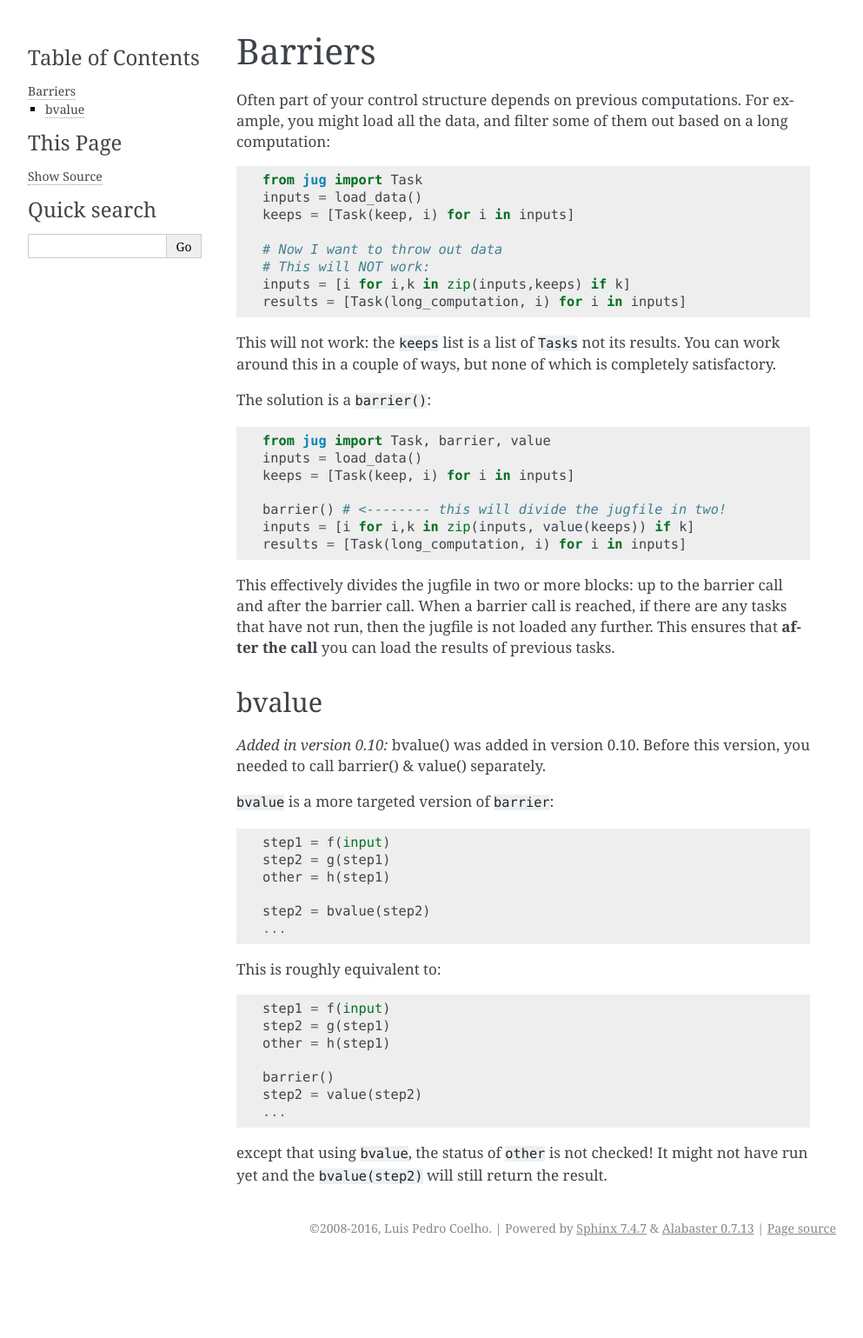
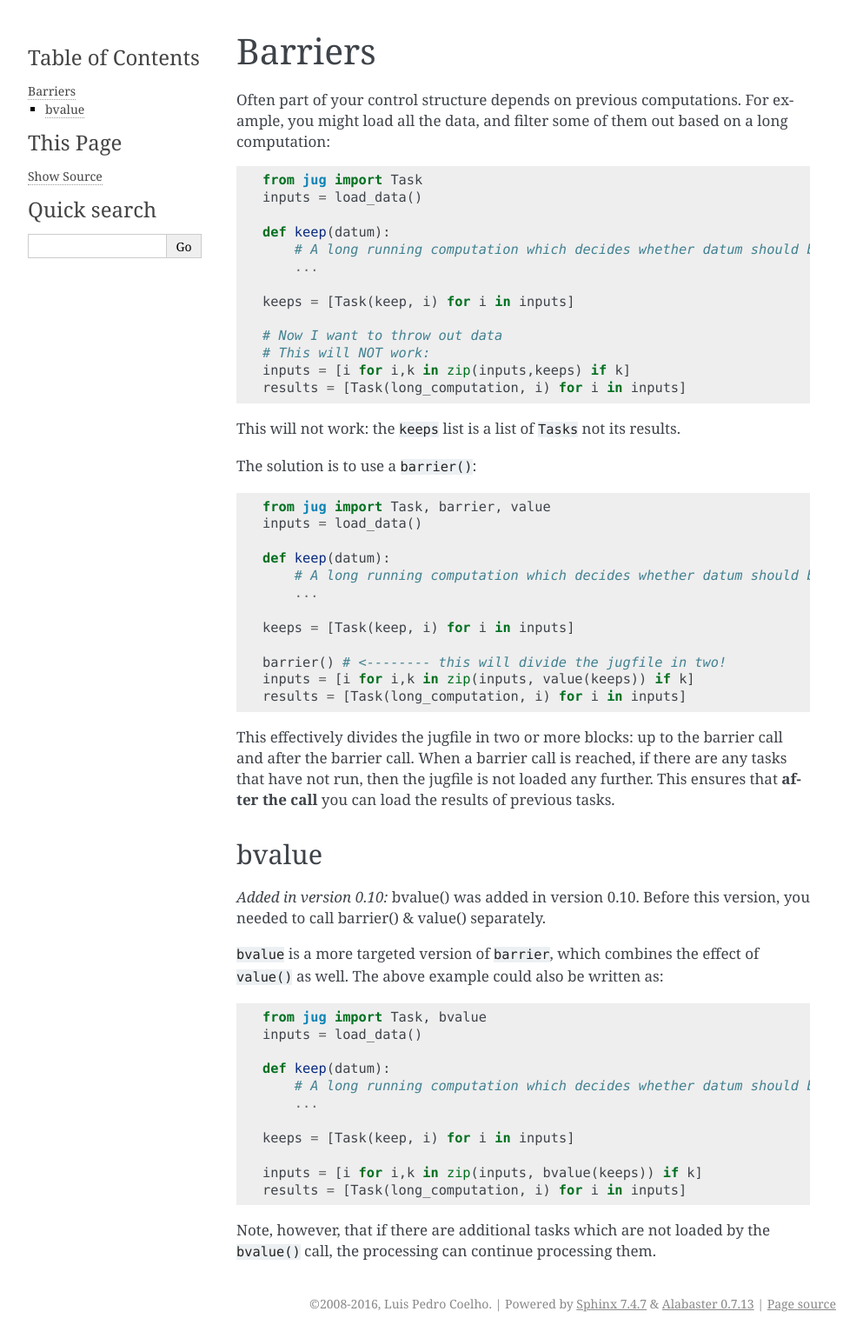
Before and after one commit to luispedro/jug, a Sphinx documentation site: the page built from docs/source/barrier.rst, in a window 1280 px wide. Shown: the whole page at 87% size, without its empty margins (148-1141 px from the left). Built offline with Sphinx 7.4.7, drawn with Linux system fonts in a browser that asks for light colours; formulas are drawn with MathJax 3; the version number could not be read and is left out; before the commit the page ends 1452 px from its top, so only the background shows below that.

Commit message:
DOC Improve barrier() examples & discussion

```diff
--- a/docs/source/barrier.rst
+++ b/docs/source/barrier.rst
@@ -8,6 +8,11 @@
 
     from jug import Task
     inputs = load_data()
+
+    def keep(datum):
+        # A long running computation which decides whether datum should be kept
+        ...
+
     keeps = [Task(keep, i) for i in inputs]
 
     # Now I want to throw out data
@@ -16,13 +21,16 @@
     results = [Task(long_computation, i) for i in inputs]
 
 This will not work: the ``keeps`` list is a list of ``Tasks`` not its results.
-You can work around this in a couple of ways, but none of which is completely
-satisfactory.
 
-The solution is a ``barrier()``::
+The solution is to use a ``barrier()``::
 
     from jug import Task, barrier, value
     inputs = load_data()
+
+    def keep(datum):
+        # A long running computation which decides whether datum should be kept
+        ...
+
     keeps = [Task(keep, i) for i in inputs]
 
     barrier() # <-------- this will divide the jugfile in two!
@@ -41,24 +49,21 @@
    bvalue() was added in version 0.10. Before this version, you needed to call
    barrier() & value() separately.
 
-``bvalue`` is a more targeted version of ``barrier``::
+``bvalue`` is a more targeted version of ``barrier``, which combines the effect
+of ``value()`` as well. The above example could also be written as::
 
-    step1 = f(input)
-    step2 = g(step1)
-    other = h(step1)
+    from jug import Task, bvalue
+    inputs = load_data()
 
-    step2 = bvalue(step2)
-    ...
+    def keep(datum):
+        # A long running computation which decides whether datum should be kept
+        ...
 
-This is roughly equivalent to::
+    keeps = [Task(keep, i) for i in inputs]
 
-    step1 = f(input)
-    step2 = g(step1)
-    other = h(step1)
+    inputs = [i for i,k in zip(inputs, bvalue(keeps)) if k]
+    results = [Task(long_computation, i) for i in inputs]
 
-    barrier()
-    step2 = value(step2)
-    ...
 
-except that using ``bvalue``, the status of ``other`` is not checked! It might
-not have run yet and the ``bvalue(step2)`` will still return the result.
+Note, however, that if there are additional tasks which are not loaded by the
+``bvalue()`` call, the processing can continue processing them.
```
